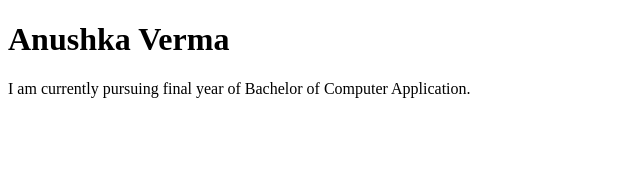
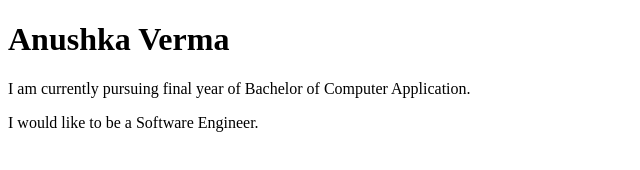
Before and after one commit to theanushka-v18/LearningGit-Github, a plain HTML site: page index.html in a window 1280 px wide. Shown: the whole page, without its empty margins (0-640 px from the left). Drawn offline with Linux system fonts and the light colour scheme.

Commit message:
something more about me

```diff
--- a/index.html
+++ b/index.html
@@ -9,5 +9,6 @@
 <body>
     <h1>Anushka Verma</h1>
     <p>I am currently pursuing final year of Bachelor of Computer Application.</p>
+    <p>I would like to be a Software Engineer.</p>
 </body>
 </html>
```
